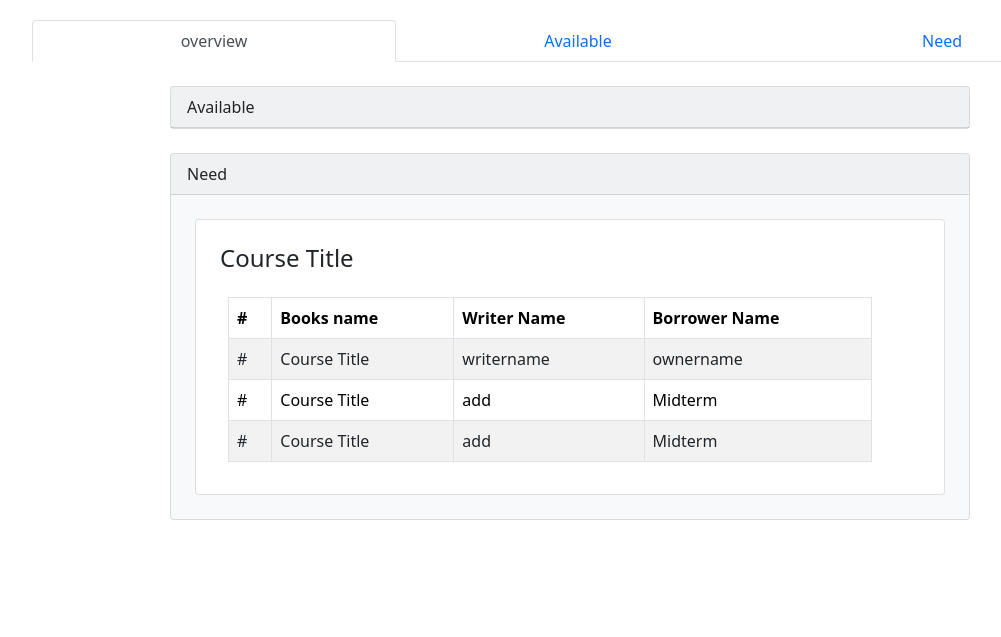
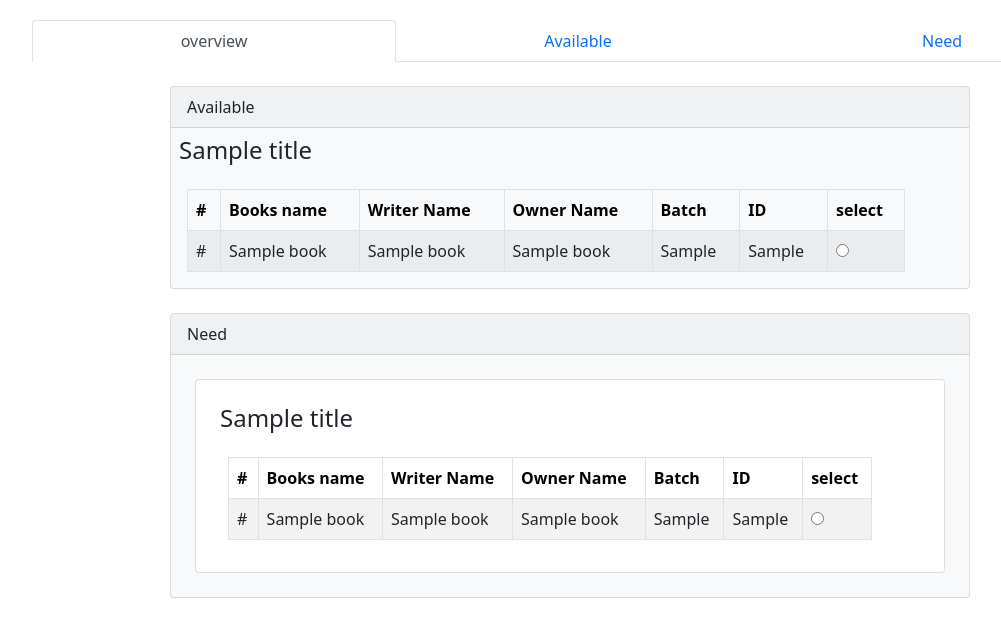
Before and after one commit to Bonusree/books_and_question, a Django app: page /books/ in a window 1280 px wide. Shown: the part 72-709 px from the top of the page, without its empty margins (92-1093 px from the left). Run offline with Django 4.2, Linux system fonts and the light colour scheme; tables that the repository leaves empty hold one stand-in row (values such as "Sample post"); some libraries are stand-ins or nearby versions.

Commit message:
book is complete without double entry error

```diff
--- a/books/views.py
+++ b/books/views.py
@@ -77,20 +77,23 @@
 
     books={}
     for t in title:
-        books={t.name:{'available':[],'need':[]}}
+        books.update({t.name:{'available':[],'need':[]}})
+
     for b in allBooks:
         ct=b.Course_title.name
-        a={'b_name':b.books_name, 'owner-name':b.owner_name,
+        a={'b_name':b.books_name, 'owner_name':b.owner_name,
            'writer_name':b.writer_name, 'roll':b.roll, 'session':b.session}
        # print(a)
-        books[ct]['available'].append(a)
+        if ct in books:
+            books[ct]['available'].append(a)
         #print(books[ct]['available'])
     needbooks=need_books.objects.all()
     for b in needbooks:
         ct=b.Course_title.name
         a={'b_name':b.books_name, 'borrower':b.borrower_name,
            'writer_name':b.writer_name, 'roll':b.roll, 'session':b.session}
-        books[ct]['need'].append(a)
+        if ct in books:
+            books[ct]['need'].append(a)
     print(books)
     #b={'available':books['available'],'need':books['need']}
-    return render(request, 'books.html', context=books)
+    return render(request, 'books.html', context={'books': books})
--- a/templates/books.html
+++ b/templates/books.html
@@ -37,13 +37,14 @@ books
                   {%endif%}
                 </div>
               </div>
-              {%for course_title, book_data in books.items %}
-              <h2>{{ course_title }}</h2>
-              {% endfor %}
+
+
+
               {% for course_title, book_data in books.items%}
-              <h4 class="m-2">{{course_title}}</h4>
+              <h4 class="m-2">{{course_title|capfirst}}</h4>
+              {%for b in book_data.available%}
               <table class="table table-striped table-bordered m-3" style="width:90%;" >
-          {% comment %}
+
                 <thead >
                   <tr>
                     <th>#</th>
@@ -58,11 +59,11 @@ books
                 <tbody>
                   <tr>
                     <td>#</td>
-                    <td>{{b.books_name}}</td>
-                    <td>{{b.writter_name}}</td>
-                    <td>{{b.owner_name}}</td>
+                    <td>{{b.b_name|capfirst}}</td>
+                    <td>{{b.writer_name|capfirst}}</td>
+                    <td>{{b.owner_name|capfirst}}</td>
                     <td>{{b.session}}</td>
-                    <td>{{b.session}}</td>
+                    <td>{{b.roll}}</td>
                     <td>
                       <form>
                         <input type="radio" value="yes">
@@ -71,7 +72,8 @@ books
                     </td>
                   </tr>
                 </tbody>
-              </table> {% endcomment %}
+              </table>
+              {%endfor%}
               {% endfor %}
             </div>
 
@@ -87,77 +89,43 @@ books
                 </div>
               </div>
               <div class="card m-4 p-3">
-                {% for b in books.available%}
-                <h4 class="m-2">{{b.course_title}}</h4>
-                <table class="table table-striped table-bordered m-3" style="width:90%;" >
 
-                  <thead >
-                    <tr>
-                      <th>#</th>
-                      <th>Books name</th>
-                      <th>Writer Name</th>
-                      <th>Owner Name</th>
-                      <th>Batch</th>
-                      <th>ID</th>
-                      <th>select</th>
-                    </tr>
-                  </thead>
-                  <tbody>
-                    <tr>
-                      <td>#</td>
-                      <td>{{b.books_name}}</td>
-                      <td>{{b.writter_name}}</td>
-                      <td>{{b.owner_name}}</td>
-                      <td>{{b.session}}</td>
-                      <td>{{b.session}}</td>
-                      <td>
-                        <form>
-                          <input type="radio" value="yes">
+              {% for course_title, book_data in books.items%}
+              <h4 class="m-2">{{course_title|capfirst}}</h4>
+              {%for b in book_data.need%}
+              <table class="table table-striped table-bordered m-3" style="width:90%;" >
 
-                        </form>
-                      </td>
-                    </tr>
+                <thead >
+                  <tr>
+                    <th>#</th>
+                    <th>Books name</th>
+                    <th>Writer Name</th>
+                    <th>Owner Name</th>
+                    <th>Batch</th>
+                    <th>ID</th>
+                    <th>select</th>
+                  </tr>
+                </thead>
+                <tbody>
+                  <tr>
+                    <td>#</td>
+                    <td>{{b.b_name|capfirst}}</td>
+                    <td>{{b.writer_name|capfirst}}</td>
+                    <td>{{b.borrower|capfirst}}</td>
+                    <td>{{b.session}}</td>
+                    <td>{{b.roll}}</td>
+                    <td>
+                      <form>
+                        <input type="radio" value="yes">
 
-                  </tbody>
-                </table>
-                {% endfor %}
-                <h4 class="m-2">Course Title</h4>
-                <table class="table table-striped table-bordered m-3" style="width:90%;" >
-
-                  <thead >
-                    <tr>
-                      <th>#</th>
-                      <th>Books name</th>
-                      <th>Writer Name</th>
-                      <th>Borrower Name</th>
-
-                    </tr>
-                  </thead>
-                  <tbody>
-                    <tr>
-                      <td>#</td>
-                      <td>Course Title</td>
-                      <td>writername</td>
-                      <td>ownername</td>
-
-                    </tr>
-                    <tr>
-                      <td>#</td>
-                      <td>Course Title</td>
-                      <td>add</td>
-                      <td>Midterm</td>
-
-                    </tr>
-                    <tr>
-                      <td>#</td>
-                      <td>Course Title</td>
-                      <td>add</td>
-                      <td>Midterm</td>
-
-                    </tr>
-                  </tbody>
-                </table>
-              </div>
+                      </form>
+                    </td>
+                  </tr>
+                </tbody>
+              </table>
+              {%endfor%}
+              {% endfor %}
+            </div>
         </div>
 </div>
 
```
